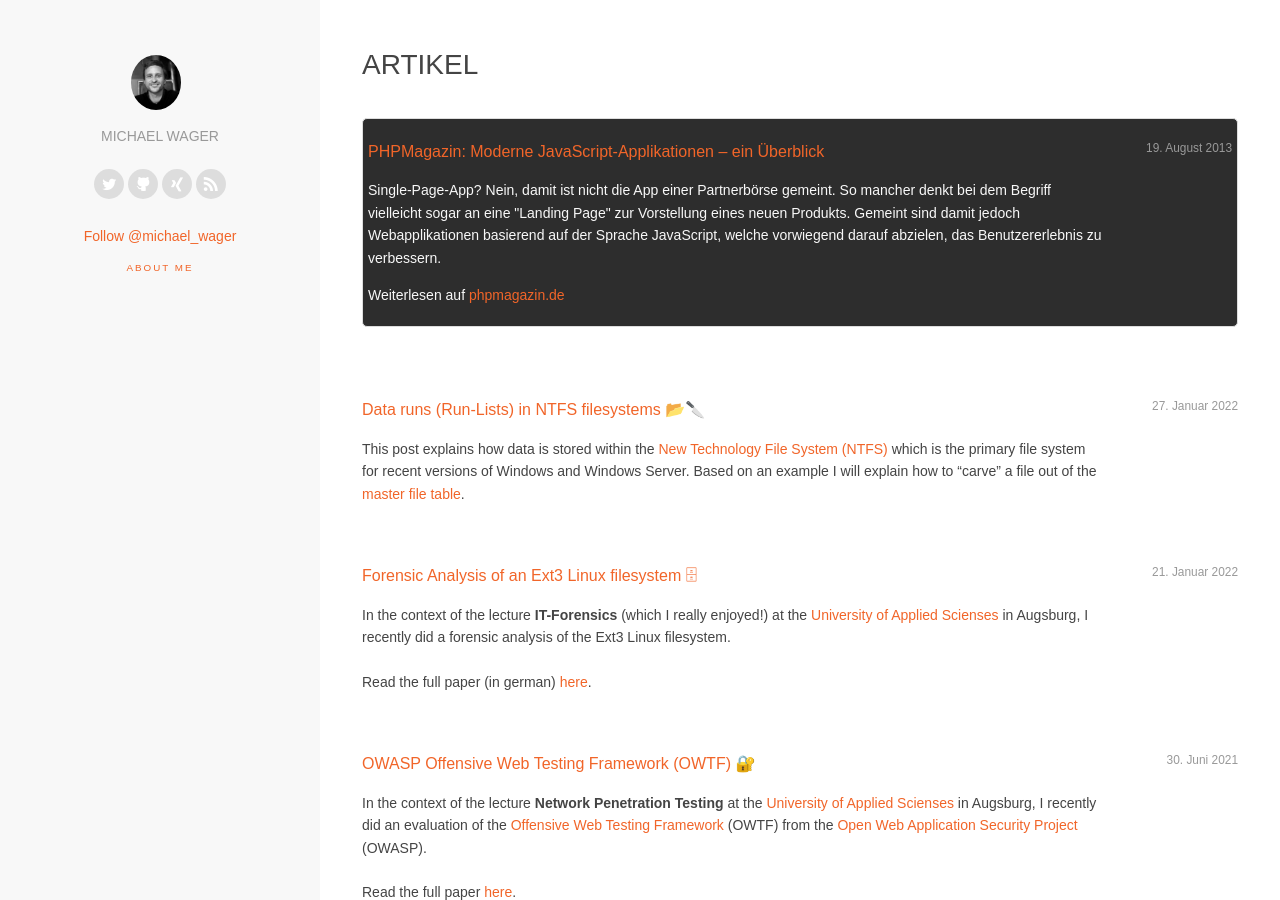
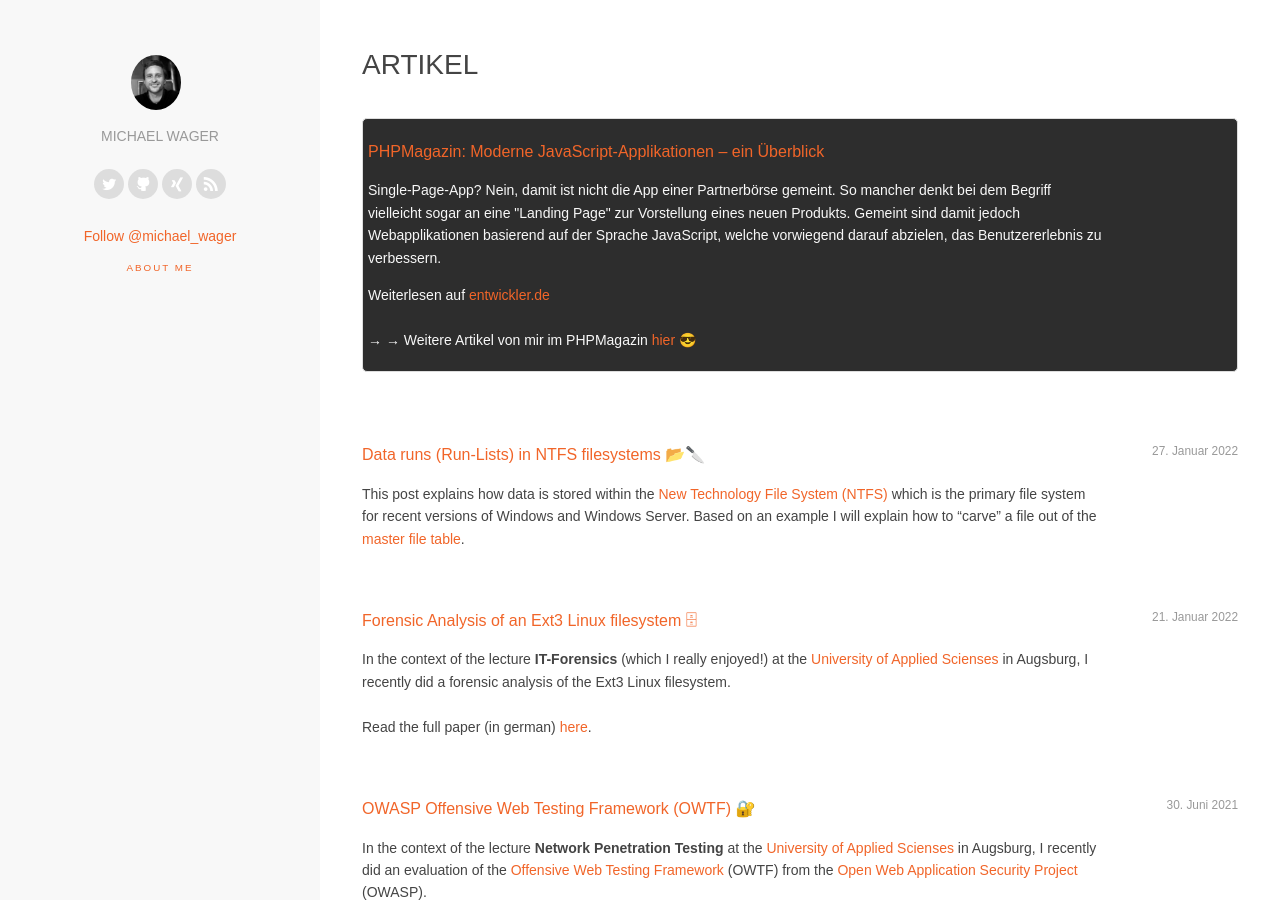
Before and after one commit to mwager/mwager.github.io, a Jekyll site: the page built from index.html, in a window 1280 px wide and 900 px high. Built offline with Jekyll 4.4.1, drawn with Linux system fonts in a browser that asks for light colours; nearby versions of some CDN libraries; comment, search, counter and statistics services are not loaded.

Commit message:
update featured post links finally :D

```diff
--- a/_config.yml
+++ b/_config.yml
@@ -4,7 +4,7 @@
 title: michael wager | software engineering
 email: mail@mwager.de
 description: "software engineering für web & mobile"
-keywords: "javascript typescript nodejs php software engineering germany augsburg münchen munich blog freelance fullstack web developer frontend backend itsecurity"
+keywords: "javascript typescript nodejs php software engineering germany augsburg münchen munich blog freelance fullstack web developer frontend backend security forensics cyber linux hacking"
 baseurl: ""
 url: "https://mwager.de"
 
--- a/index.html
+++ b/index.html
@@ -8,9 +8,11 @@ layout: default
 
     <section class="post featured">
       <header class="post-header">
-                <span class="post-date">19. August 2013</span>
+        <!-- <span class="post-date">August 2013</span> -->
         <h2 class="post-headline">
-                    <a href="http://phpmagazin.de/artikel/Moderne-JavaScript-Applikationen-ein-Ueberblick">
+          <a
+            href="https://entwickler.de/javascript/moderne-javascript-applikationen-ein-uberblick"
+          >
             PHPMagazin: Moderne JavaScript-Applikationen – ein Überblick
           </a>
         </h2>
@@ -18,10 +20,25 @@ layout: default
 
       <div class="post-description">
         <p>
-                Single-Page-App? Nein, damit ist nicht die App einer Partnerbörse gemeint. So mancher denkt bei dem Begriff vielleicht sogar an eine "Landing Page" zur Vorstellung eines neuen Produkts. Gemeint sind damit jedoch Webapplikationen basierend auf der Sprache JavaScript, welche vorwiegend darauf abzielen, das Benutzererlebnis zu verbessern.
+          Single-Page-App? Nein, damit ist nicht die App einer Partnerbörse
+          gemeint. So mancher denkt bei dem Begriff vielleicht sogar an eine
+          "Landing Page" zur Vorstellung eines neuen Produkts. Gemeint sind
+          damit jedoch Webapplikationen basierend auf der Sprache JavaScript,
+          welche vorwiegend darauf abzielen, das Benutzererlebnis zu verbessern.
         </p>
 
-                <p>Weiterlesen auf <a href="http://phpmagazin.de/artikel/Moderne-JavaScript-Applikationen-ein-Ueberblick">phpmagazin.de</a>
+        <p>
+          Weiterlesen auf
+          <a
+            href="https://entwickler.de/javascript/moderne-javascript-applikationen-ein-uberblick"
+            >entwickler.de</a
+          >
+          <br />
+          <br />
+
+          → → Weitere Artikel von mir im PHPMagazin
+
+          <a href="https://entwickler.de/experten/michael-wager">hier</a> 😎
         </p>
       </div>
     </section>
@@ -29,12 +46,14 @@ layout: default
     {% for post in site.posts %}
     <section class="post">
       <header class="post-header">
-                <span class="post-date jdate">{{ post.date | date: "%-d. %m. %Y" }}</span>
-                <h2 class="post-headline"><a href="{{ post.url | prepend: site.baseurl }}">{{ post.title }}</a></h2>
+        <span class="post-date jdate"
+          >{{ post.date | date: "%-d. %m. %Y" }}</span
+        >
+        <h2 class="post-headline">
+          <a href="{{ post.url | prepend: site.baseurl }}">{{ post.title }}</a>
+        </h2>
       </header>
-            <div class="post-description">
-                {{ post.excerpt }}
-            </div>
+      <div class="post-description">{{ post.excerpt }}</div>
     </section>
     {% endfor %}
 
```
Lines whose indentation alone changed are shown as unchanged.
